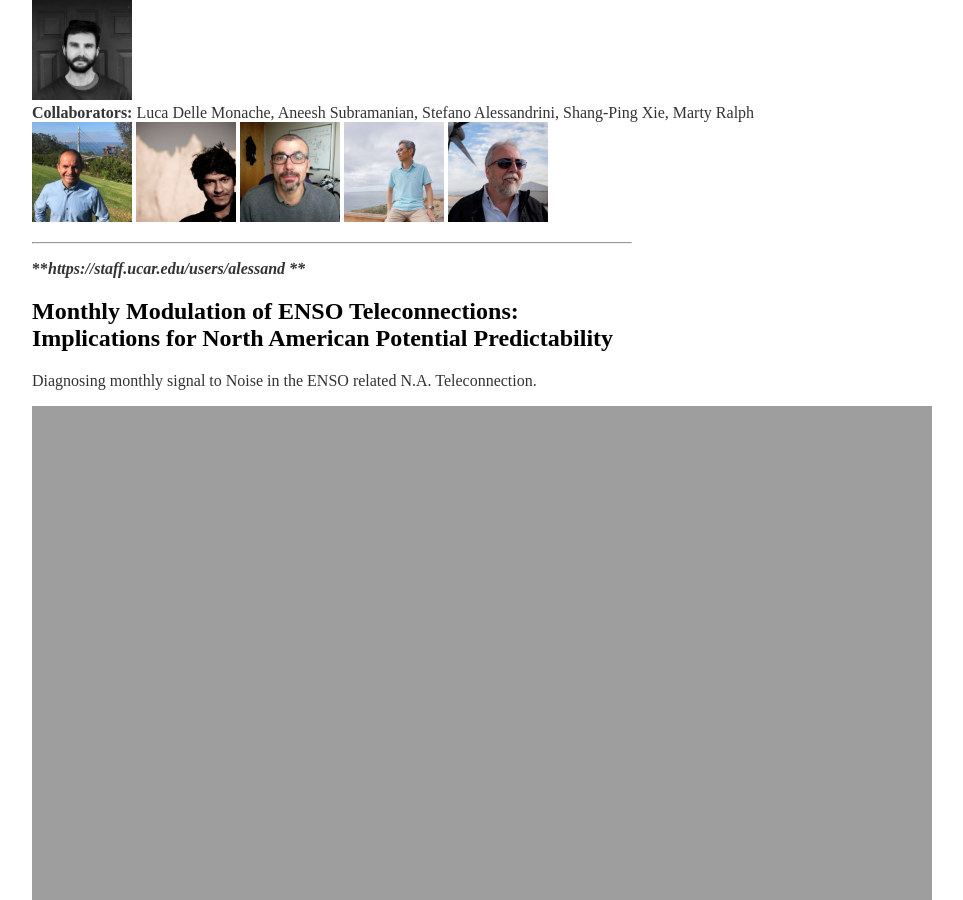
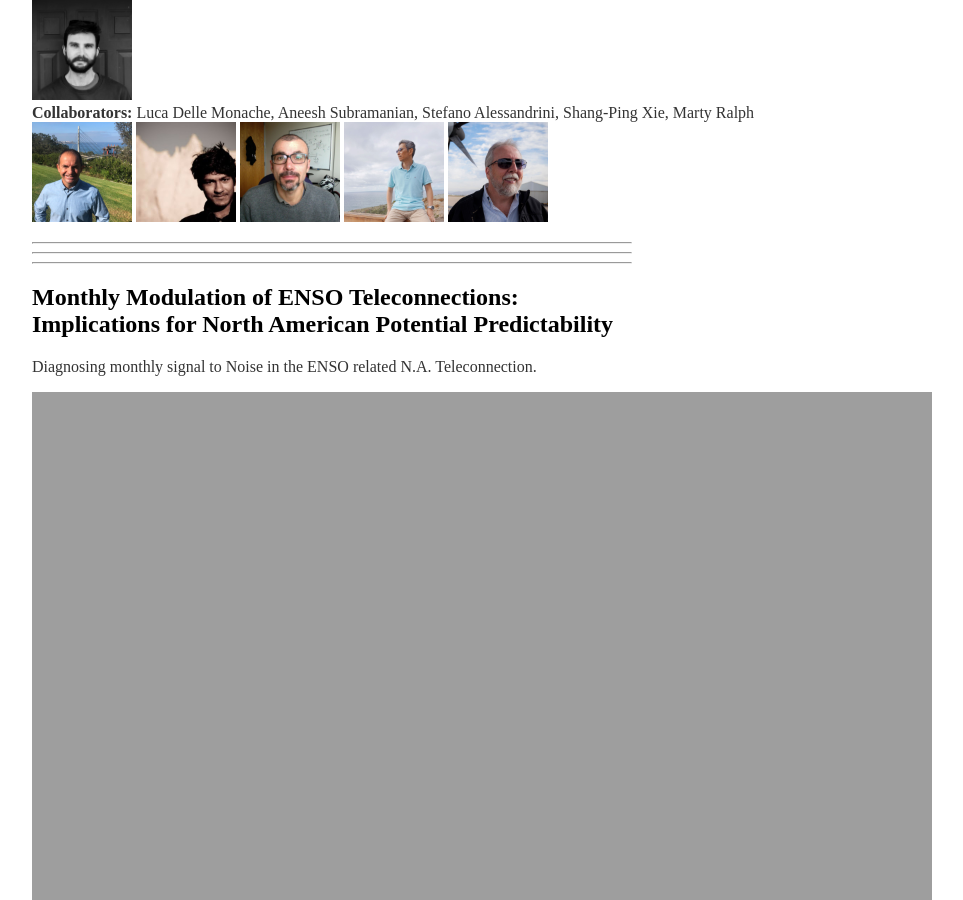
Before and after one commit to WillyChap/willychap_beta.github.io, a Jekyll site: the page built from research/projects.md, in a window 1280 px wide and 900 px high, scrolled down 658 px. Shown: the whole window, without its empty margins (276-1239 px from the left). Built offline with Jekyll 4.4.1, drawn with Linux system fonts in a browser that asks for light colours; our own code applies the rules of GitHub Pages for plain Markdown files.

Commit message:
Update projects.md

```diff
--- a/research/projects.md
+++ b/research/projects.md
@@ -13,7 +13,7 @@ Testing the utility of Neural Network systems for Ensemble generation by post-pr
 <a href="https://ldellemonache.scrippsprofiles.ucsd.edu/"><img src="http://willychap.github.io/images/LDM.jpg" alt="LDM" width="100"/></a> <a href="https://www.colorado.edu/atoc/aneesh-subramanian-hehimhis"><img src="http://willychap.github.io/images/ACS.jpg" alt="ACS" width="100"/></a> <a href="https://staff.ucar.edu/users/alessand"><img src="http://willychap.github.io/images/SA.jpg" alt="SA" width="100"/></a> <a href="https://sxie.scrippsprofiles.ucsd.edu/"><img src="http://willychap.github.io/images/SPX.jpg" alt="SPX" width="100"/></a> <a href="https://mralph.scrippsprofiles.ucsd.edu/"><img src="http://willychap.github.io/images/FMR.jpg" alt="FMR" width="100"/></a>
 
 *****
-*****https://staff.ucar.edu/users/alessand
+*****
 *****
 <a href="https://sxie.scrippsprofiles.ucsd.edu/">
 ## Monthly Modulation of ENSO Teleconnections: Implications for North American Potential Predictability <br/>
@@ -39,4 +39,4 @@ Comparitive emprical methods for correcting satellite inaccuracies in Hawaii's L
 
 **Project Lead:** Will Chapman<br/>
 <img src="http://willychap.github.io/images/william_chapman_square.jpg" alt="Me" width="100"/><br/>
-**Collaborators:** Tom Kilpatrick, Shang-Ping Xie, David John Gagne<br/> <img src="http://willychap.github.io/images/TK.jpeg" alt="ACS" width="100"/> <a href="https://sxie.scrippsprofiles.ucsd.edu/"><img src="http://willychap.github.io/images/SPX.jpg" alt="SPX" width="100"/></a> <a href="https://djgagne.github.io/"><img src="http://willychap.github.io/images/DJG.jpg" alt="DJG" width="100"/></a>
+**Collaborators:** Tom Kilpatrick, Shang-Ping Xie, David John Gagne<br/> <a href="https://tomkilpatrick.github.io/"><img src="http://willychap.github.io/images/TK.jpg" alt="TK" width="100"/></a> <a href="https://sxie.scrippsprofiles.ucsd.edu/"><img src="http://willychap.github.io/images/SPX.jpg" alt="SPX" width="100"/></a> <a href="https://djgagne.github.io/"><img src="http://willychap.github.io/images/DJG.jpg" alt="DJG" width="100"/></a>
```
